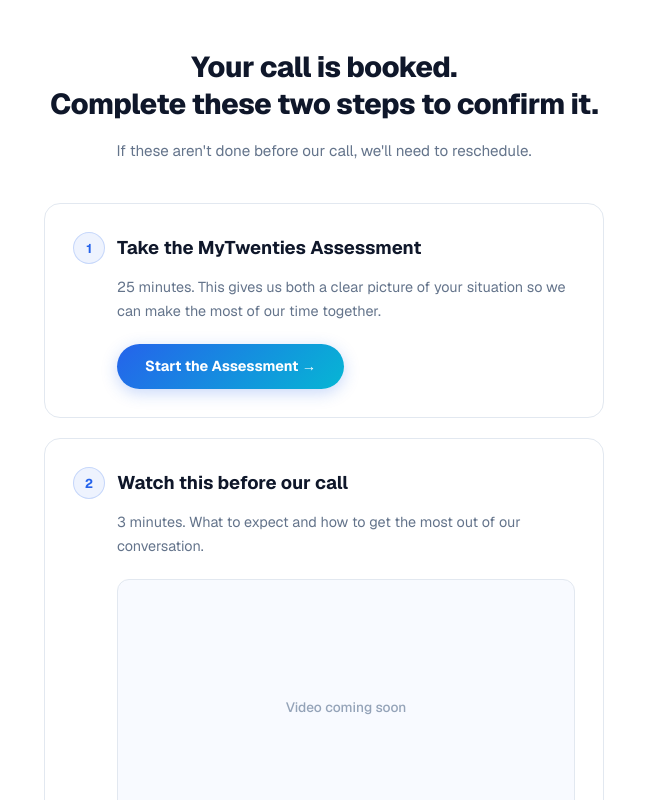
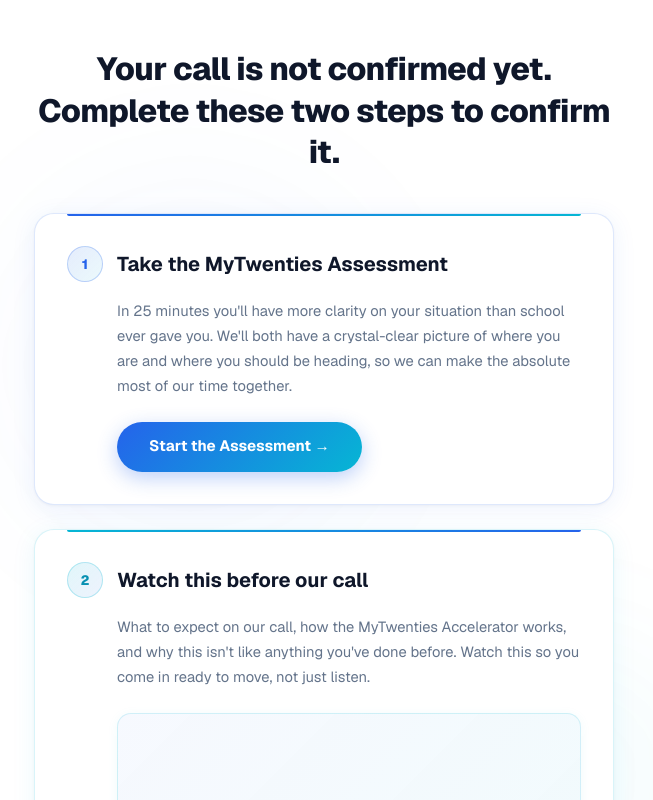
Before and after one commit to samwitnesss/mytwenties, a Next.js app: page /pre-call/thirdpath in a window 1280 px wide. Shown: the top 800 px of the page, without its empty margins (316-969 px from the left). Built offline with nearby package versions, Linux system fonts and the light colour scheme; a web font is replaced by a local one.

Commit message:
Redesign pre-call page: better copy, visual depth, gradient accents
Co-Authored-By: Claude Opus 4.6 <noreply@anthropic.com>

```diff
--- a/app/pre-call/thirdpath/page.tsx
+++ b/app/pre-call/thirdpath/page.tsx
@@ -19,88 +19,110 @@ export default function PreCallThirdPath() {
     <main style={{
       backgroundColor: 'var(--brand-bg)', minHeight: '100vh',
       display: 'flex', alignItems: 'center', justifyContent: 'center',
-      padding: '3rem 1.5rem'
+      padding: '3rem 1.5rem', position: 'relative', overflow: 'hidden'
     }}>
-      <div style={{ maxWidth: '560px', width: '100%' }}>
+      {/* Background orbs */}
+      <div style={{ position: 'absolute', inset: 0, pointerEvents: 'none' }}>
+        <div style={{
+          position: 'absolute', top: '10%', left: '20%',
+          width: '500px', height: '500px',
+          background: 'radial-gradient(circle, rgba(37,99,235,0.06) 0%, transparent 70%)',
+          borderRadius: '50%', filter: 'blur(60px)'
+        }} />
+        <div style={{
+          position: 'absolute', bottom: '15%', right: '15%',
+          width: '400px', height: '400px',
+          background: 'radial-gradient(circle, rgba(6,182,212,0.05) 0%, transparent 70%)',
+          borderRadius: '50%', filter: 'blur(50px)'
+        }} />
+      </div>
+
+      <div style={{ maxWidth: '580px', width: '100%', position: 'relative', zIndex: 10 }}>
 
         {/* Header */}
         <div style={{ textAlign: 'center', marginBottom: '2.5rem' }}>
           <h1 style={{
-            fontSize: 'clamp(1.4rem, 4vw, 1.8rem)', fontWeight: 800,
-            color: 'var(--brand-text)', lineHeight: 1.3, marginBottom: '1rem',
+            fontSize: 'clamp(1.5rem, 4.5vw, 2rem)', fontWeight: 800,
+            color: 'var(--brand-text)', lineHeight: 1.3, marginBottom: '0.75rem',
             letterSpacing: '-0.02em'
           }}>
-            Your call is booked.{firstName ? ` Nice one, ${firstName}.` : ''}<br />
-            Complete these two steps to confirm it.
+            Your call is not confirmed yet.{firstName ? ` ${firstName}, complete` : ' Complete'} these two steps to confirm it.
           </h1>
-          <p style={{
-            fontSize: '0.95rem', color: 'var(--brand-text-mid)', lineHeight: 1.6
-          }}>
-            If these aren&apos;t done before our call, we&apos;ll need to reschedule.
-          </p>
         </div>
 
         {/* Step 1 */}
         <div style={{
-          background: 'var(--brand-card)', border: '1px solid var(--brand-border)',
-          borderRadius: '16px', padding: '1.75rem', marginBottom: '1.25rem',
-          position: 'relative', overflow: 'hidden'
+          background: 'var(--brand-card)',
+          border: '1px solid rgba(37,99,235,0.15)',
+          borderRadius: '20px', padding: '2rem', marginBottom: '1.5rem',
+          position: 'relative', overflow: 'hidden',
+          boxShadow: '0 4px 24px rgba(37,99,235,0.08), 0 1px 3px rgba(0,0,0,0.04)'
         }}>
+          {/* Top accent line */}
+          <div style={{
+            position: 'absolute', top: 0, left: '2rem', right: '2rem', height: '2px',
+            background: 'linear-gradient(90deg, #2563eb, #06b6d4)',
+            borderRadius: '0 0 2px 2px'
+          }} />
+
           {hasReport && (
             <div style={{
-              position: 'absolute', top: '1rem', right: '1rem',
-              width: '28px', height: '28px', borderRadius: '50%',
+              position: 'absolute', top: '1.25rem', right: '1.25rem',
+              width: '32px', height: '32px', borderRadius: '50%',
               background: 'linear-gradient(135deg, #22c55e, #16a34a)',
               display: 'flex', alignItems: 'center', justifyContent: 'center',
-              boxShadow: '0 2px 8px rgba(34,197,94,0.3)'
+              boxShadow: '0 2px 10px rgba(34,197,94,0.35)'
             }}>
-              <svg width="14" height="14" viewBox="0 0 14 14" fill="none">
+              <svg width="15" height="15" viewBox="0 0 14 14" fill="none">
                 <path d="M2.5 7.5L5.5 10.5L11.5 4" stroke="#fff" strokeWidth="2" strokeLinecap="round" strokeLinejoin="round" />
               </svg>
             </div>
           )}
 
           <div style={{
-            display: 'flex', alignItems: 'center', gap: '12px', marginBottom: '0.75rem'
+            display: 'flex', alignItems: 'center', gap: '14px', marginBottom: '1rem'
           }}>
             <span style={{
-              width: '32px', height: '32px', borderRadius: '50%', flexShrink: 0,
-              background: hasReport ? 'rgba(34,197,94,0.1)' : 'rgba(37,99,235,0.08)',
-              border: hasReport ? '1.5px solid rgba(34,197,94,0.25)' : '1.5px solid rgba(37,99,235,0.2)',
+              width: '36px', height: '36px', borderRadius: '50%', flexShrink: 0,
+              background: hasReport
+                ? 'linear-gradient(135deg, rgba(34,197,94,0.15), rgba(22,163,74,0.08))'
+                : 'linear-gradient(135deg, rgba(37,99,235,0.12), rgba(6,182,212,0.08))',
+              border: hasReport ? '1.5px solid rgba(34,197,94,0.3)' : '1.5px solid rgba(37,99,235,0.25)',
               display: 'flex', alignItems: 'center', justifyContent: 'center',
-              fontSize: '0.8rem', fontWeight: 700,
+              fontSize: '0.85rem', fontWeight: 800,
               color: hasReport ? '#16a34a' : '#2563eb'
             }}>1</span>
             <h2 style={{
-              fontSize: '1.15rem', fontWeight: 700, color: 'var(--brand-text)', margin: 0
+              fontSize: '1.25rem', fontWeight: 700, color: 'var(--brand-text)', margin: 0
             }}>
               Take the MyTwenties Assessment
             </h2>
           </div>
 
           <p style={{
-            fontSize: '0.9rem', color: 'var(--brand-text-mid)', lineHeight: 1.65,
-            marginBottom: hasReport ? '0' : '1.25rem', paddingLeft: '44px'
+            fontSize: '0.92rem', color: 'var(--brand-text-mid)', lineHeight: 1.7,
+            marginBottom: hasReport ? '0' : '1.5rem', paddingLeft: '50px'
           }}>
-            25 minutes. This gives us both a clear picture of your situation so we can make the most of our time together.
+            In 25 minutes you&apos;ll have more clarity on your situation than school ever gave you. We&apos;ll both have a crystal-clear picture of where you are and where you should be heading, so we can make the absolute most of our time together.
           </p>
 
           {hasReport ? (
             <p style={{
-              fontSize: '0.85rem', color: '#16a34a', fontWeight: 600,
-              paddingLeft: '44px', margin: 0
+              fontSize: '0.9rem', color: '#16a34a', fontWeight: 600,
+              paddingLeft: '50px', margin: 0
             }}>
               Completed
             </p>
           ) : (
-            <div style={{ paddingLeft: '44px' }}>
+            <div style={{ paddingLeft: '50px' }}>
               <Link href="/start">
                 <button style={{
                   background: 'linear-gradient(135deg, #2563eb, #06b6d4)',
                   color: '#fff', border: 'none', borderRadius: '100px',
-                  padding: '0.75rem 1.75rem', fontSize: '0.9rem', fontWeight: 700,
+                  padding: '0.85rem 2rem', fontSize: '0.95rem', fontWeight: 700,
                   cursor: 'pointer', fontFamily: 'inherit',
-                  boxShadow: '0 4px 16px rgba(37,99,235,0.25)'
+                  boxShadow: '0 6px 20px rgba(37,99,235,0.3)',
+                  transition: 'transform 0.15s, box-shadow 0.15s'
                 }}>
                   Start the Assessment →
                 </button>
@@ -111,41 +133,52 @@ export default function PreCallThirdPath() {
 
         {/* Step 2 */}
         <div style={{
-          background: 'var(--brand-card)', border: '1px solid var(--brand-border)',
-          borderRadius: '16px', padding: '1.75rem', marginBottom: '2.5rem'
+          background: 'var(--brand-card)',
+          border: '1px solid rgba(6,182,212,0.15)',
+          borderRadius: '20px', padding: '2rem', marginBottom: '2.5rem',
+          position: 'relative', overflow: 'hidden',
+          boxShadow: '0 4px 24px rgba(6,182,212,0.08), 0 1px 3px rgba(0,0,0,0.04)'
         }}>
+          {/* Top accent line */}
           <div style={{
-            display: 'flex', alignItems: 'center', gap: '12px', marginBottom: '0.75rem'
+            position: 'absolute', top: 0, left: '2rem', right: '2rem', height: '2px',
+            background: 'linear-gradient(90deg, #06b6d4, #2563eb)',
+            borderRadius: '0 0 2px 2px'
+          }} />
+
+          <div style={{
+            display: 'flex', alignItems: 'center', gap: '14px', marginBottom: '1rem'
           }}>
             <span style={{
-              width: '32px', height: '32px', borderRadius: '50%', flexShrink: 0,
-              background: 'rgba(37,99,235,0.08)', border: '1.5px solid rgba(37,99,235,0.2)',
+              width: '36px', height: '36px', borderRadius: '50%', flexShrink: 0,
+              background: 'linear-gradient(135deg, rgba(6,182,212,0.12), rgba(37,99,235,0.08))',
+              border: '1.5px solid rgba(6,182,212,0.25)',
               display: 'flex', alignItems: 'center', justifyContent: 'center',
-              fontSize: '0.8rem', fontWeight: 700, color: '#2563eb'
+              fontSize: '0.85rem', fontWeight: 800, color: '#0891b2'
             }}>2</span>
             <h2 style={{
-              fontSize: '1.15rem', fontWeight: 700, color: 'var(--brand-text)', margin: 0
+              fontSize: '1.25rem', fontWeight: 700, color: 'var(--brand-text)', margin: 0
             }}>
               Watch this before our call
             </h2>
           </div>
 
           <p style={{
-            fontSize: '0.9rem', color: 'var(--brand-text-mid)', lineHeight: 1.65,
-            marginBottom: '1.25rem', paddingLeft: '44px'
+            fontSize: '0.92rem', color: 'var(--brand-text-mid)', lineHeight: 1.7,
+            marginBottom: '1.5rem', paddingLeft: '50px'
           }}>
-            3 minutes. What to expect and how to get the most out of our conversation.
+            What to expect on our call, how the MyTwenties Accelerator works, and why this isn&apos;t like anything you&apos;ve done before. Watch this so you come in ready to move, not just listen.
           </p>
 
-          {/* Video placeholder — replace src when ready */}
-          <div style={{
-            paddingLeft: '44px'
-          }}>
+          {/* Video placeholder */}
+          <div style={{ paddingLeft: '50px' }}>
             <div style={{
-              width: '100%', aspectRatio: '16/9', borderRadius: '12px',
-              background: 'var(--brand-bg-subtle)', border: '1px solid var(--brand-border)',
+              width: '100%', aspectRatio: '16/9', borderRadius: '14px',
+              background: 'linear-gradient(135deg, rgba(37,99,235,0.04), rgba(6,182,212,0.06))',
+              border: '1px solid rgba(6,182,212,0.15)',
               display: 'flex', alignItems: 'center', justifyContent: 'center',
-              overflow: 'hidden'
+              overflow: 'hidden',
+              boxShadow: '0 2px 12px rgba(6,182,212,0.06)'
             }}>
               {/* Replace this div with an iframe or video element when the URL is ready */}
               <p style={{
@@ -159,11 +192,11 @@ export default function PreCallThirdPath() {
 
         {/* Bottom text */}
         <p style={{
-          textAlign: 'center', fontSize: '0.9rem', color: 'var(--brand-text-mid)',
-          lineHeight: 1.6
+          textAlign: 'center', fontSize: '0.95rem', color: 'var(--brand-text-mid)',
+          lineHeight: 1.7
         }}>
           Once you&apos;ve completed both steps, you&apos;re confirmed.<br />
-          See you on the call.
+          See you on the call :)
         </p>
 
       </div>
```
